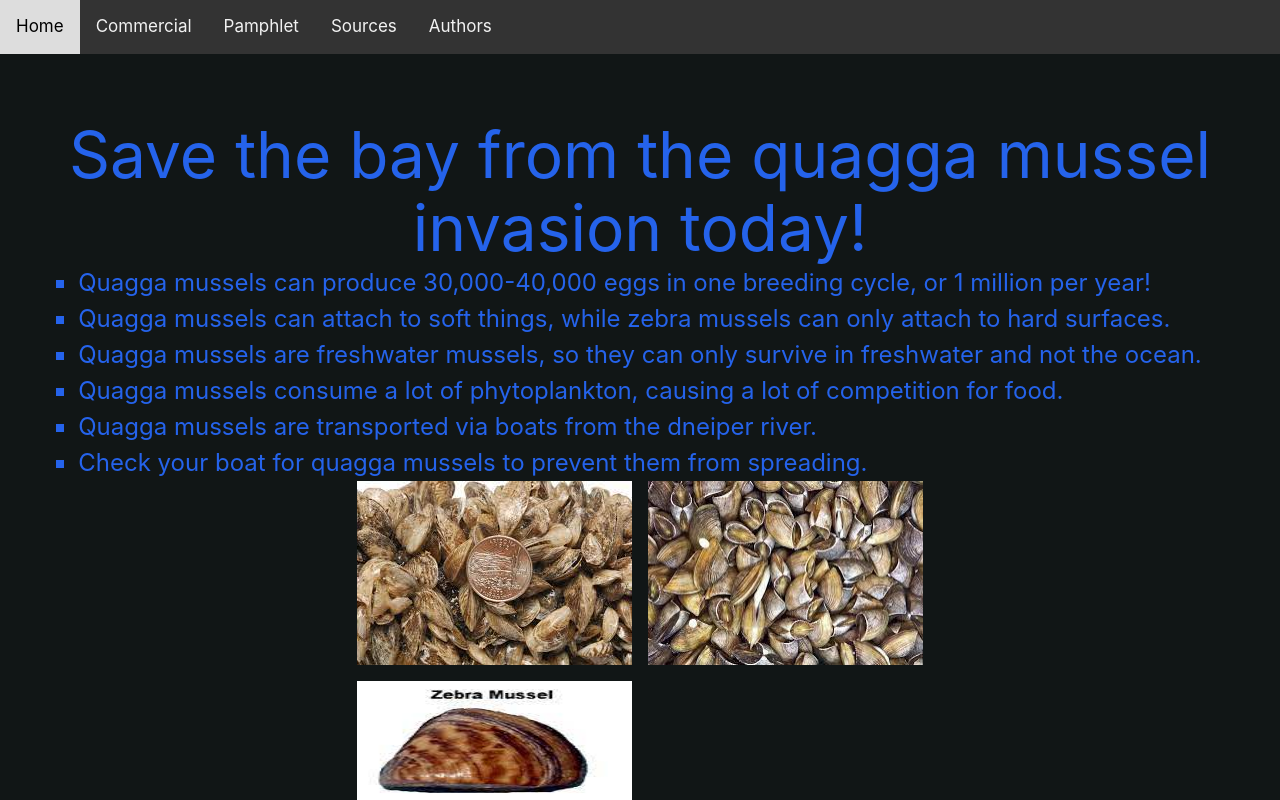
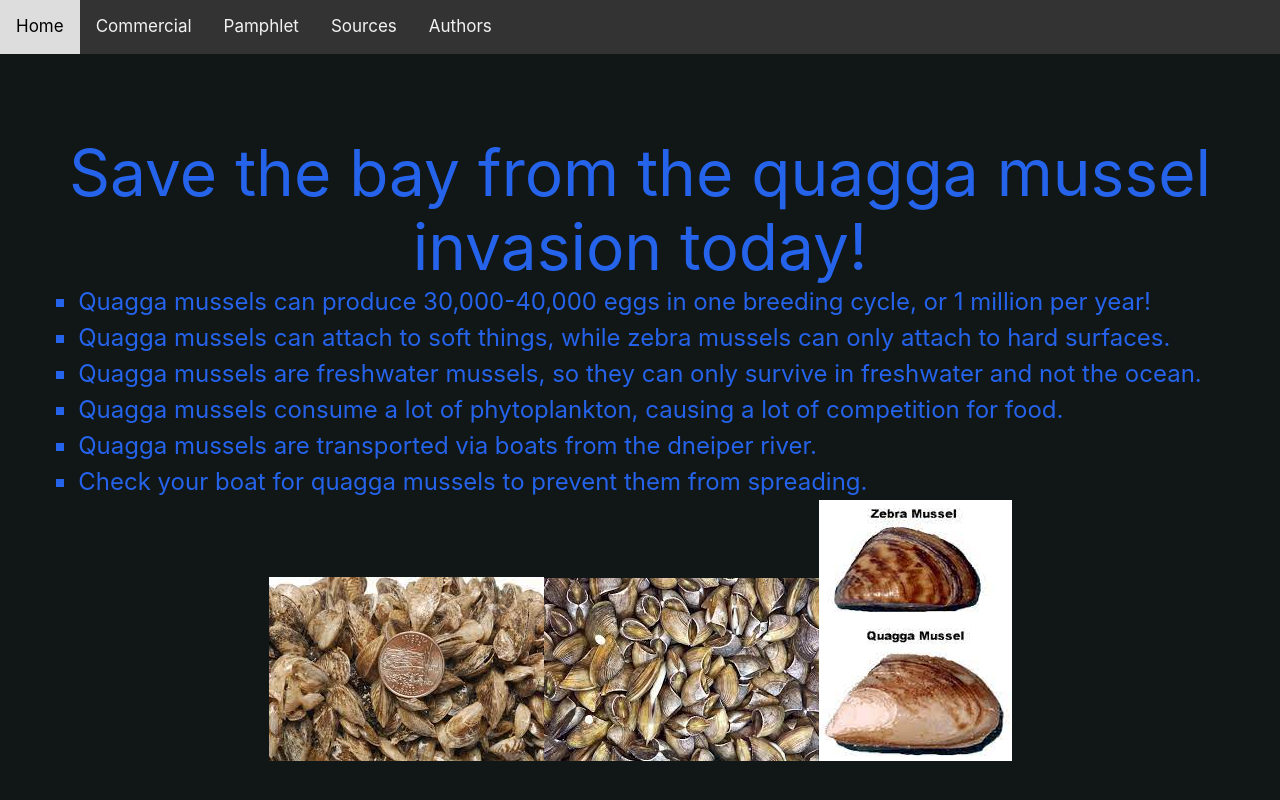
Before and after one commit to Thetoyking91/quagga-mussels, a Next.js app: page / in a window 1280 px wide. Shown: the top 800 px of the page. Built offline with nearby package versions, Linux system fonts and the light colour scheme.

Commit message:
IMAGES V11

```diff
--- a/pages/index.js
+++ b/pages/index.js
@@ -30,7 +30,7 @@ export default function Home() {
             Check your boat for quagga mussels to prevent them from spreading.
           </li>
         </ul>
-        <div className="grid grid-cols-2 gap-4">
+        <div>
           <Image src={image1} className="gallery" />
           <Image src={image2} className="gallery" />
           <Image src={image3} className="gallery" />
```
